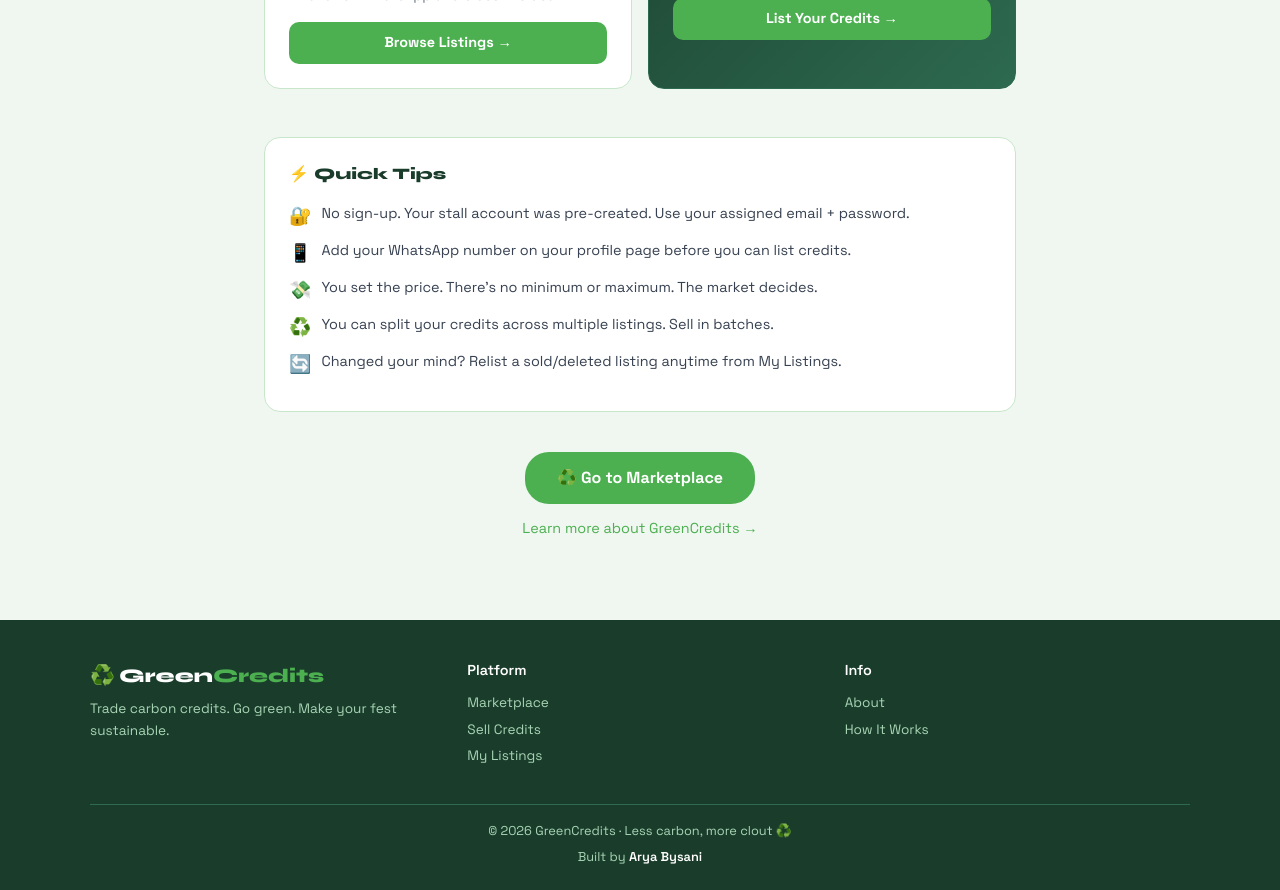
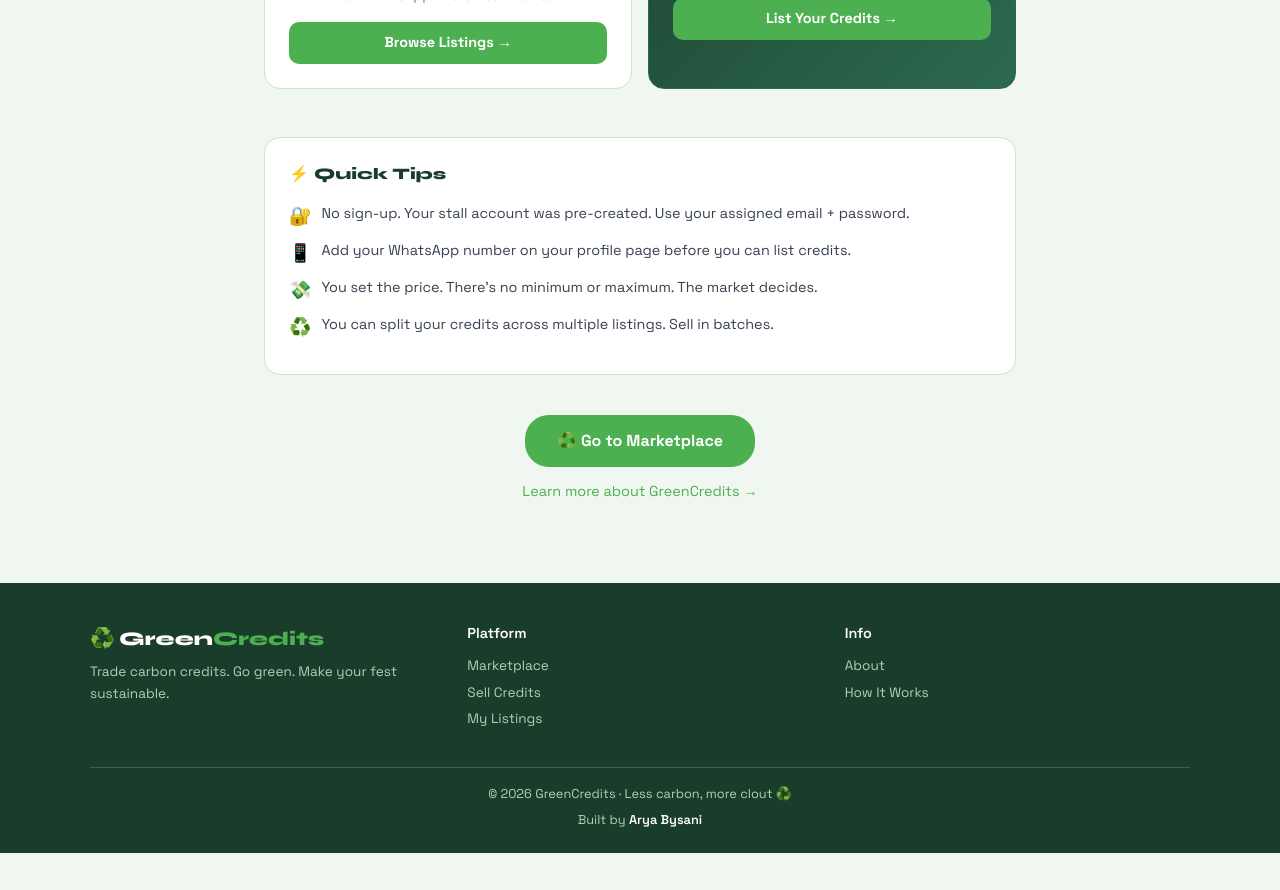
Before and after one commit to aryabysani/GREENEXCHANGE, a Next.js app: page /how-it-works in a window 1280 px wide. Shown: the part 2040-2930 px from the top of the page. After the commit the page ends 2893 px from the top, so only its background shows below. Built offline with nearby package versions, Linux system fonts and the light colour scheme; no server answers.

Commit message:
Remove relist tip from how-it-works

```diff
--- a/src/app/how-it-works/page.tsx
+++ b/src/app/how-it-works/page.tsx
@@ -182,7 +182,6 @@
             { icon: '📱', text: 'Add your WhatsApp number on your profile page before you can list credits.' },
             { icon: '💸', text: 'You set the price. There\'s no minimum or maximum. The market decides.' },
             { icon: '♻️', text: 'You can split your credits across multiple listings. Sell in batches.' },
-            { icon: '🔄', text: 'Changed your mind? Relist a sold/deleted listing anytime from My Listings.' },
           ].map(tip => (
             <div key={tip.text} style={{ display: 'flex', gap: 10, marginBottom: 10, alignItems: 'flex-start' }}>
               <span style={{ fontSize: 18, flexShrink: 0, lineHeight: 1.5 }}>{tip.icon}</span>
```
